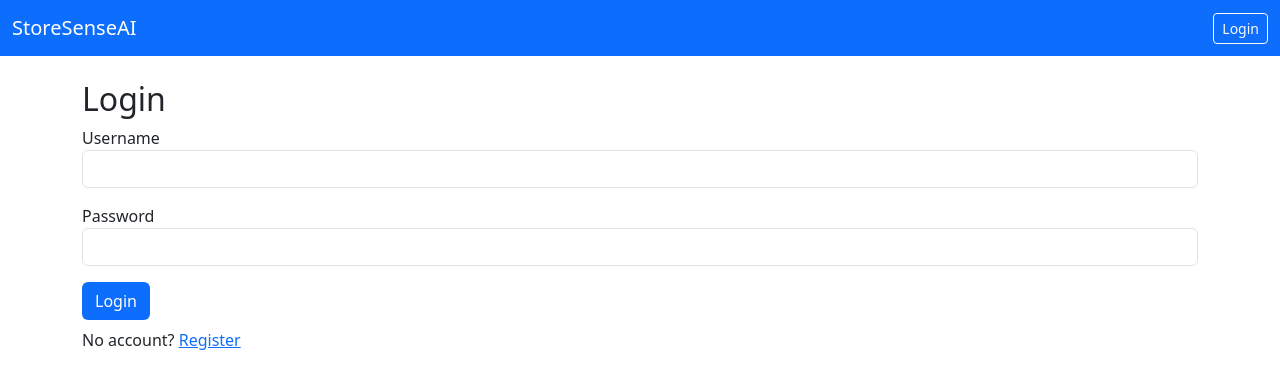
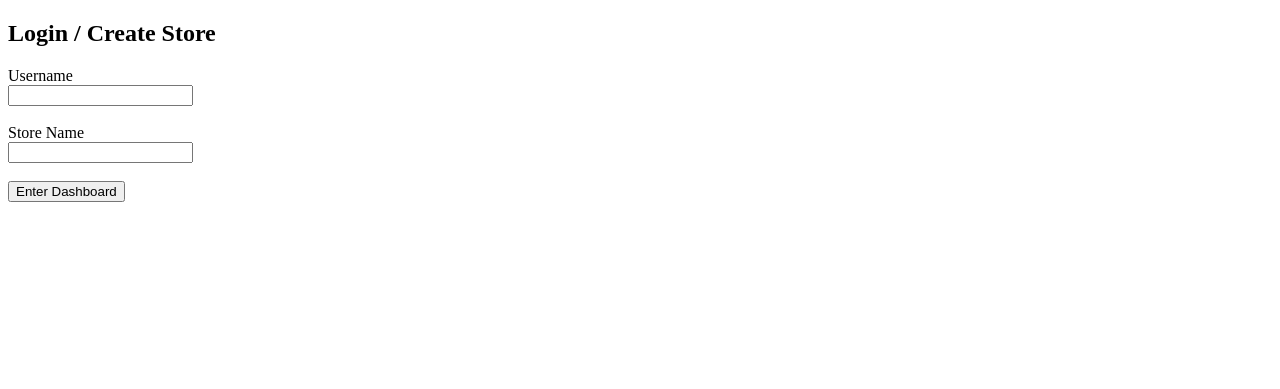
Before and after one commit to seedofgod1234/STORE_SENSE_AI, a Flask app: page /login in a window 1280 px wide. Shown: the top 389 px of the page. Run offline with Flask 3, Linux system fonts and the light colour scheme.

Commit message:
Fix login route mismatch

```diff
--- a/app.py
+++ b/app.py
@@ -6,125 +6,78 @@ from flask_login import (
     login_user,
     login_required,
     logout_user,
-    current_user
+    current_user,
 )
-from werkzeug.security import generate_password_hash, check_password_hash
-from datetime import datetime
 import os
 
-# -----------------------------
-# App Configuration
-# -----------------------------
 app = Flask(__name__)
-
-app.config["SECRET_KEY"] = os.environ.get("SECRET_KEY", "dev-secret-key")
-app.config["SQLALCHEMY_DATABASE_URI"] = os.environ.get(
-    "DATABASE_URL",
-    "sqlite:///storesense.db"
-)
+app.config["SECRET_KEY"] = "storesense-secret-key"
+app.config["SQLALCHEMY_DATABASE_URI"] = "sqlite:///storesense.db"
 app.config["SQLALCHEMY_TRACK_MODIFICATIONS"] = False
 
 db = SQLAlchemy(app)
 
-login_manager = LoginManager(app)
+login_manager = LoginManager()
 login_manager.login_view = "login"
+login_manager.init_app(app)
 
-# -----------------------------
-# Models
-# -----------------------------
+
+# =========================
+# MODELS
+# =========================
 class User(UserMixin, db.Model):
     id = db.Column(db.Integer, primary_key=True)
+    username = db.Column(db.String(150), unique=True, nullable=False)
     store_name = db.Column(db.String(150), nullable=False)
-    email = db.Column(db.String(150), unique=True, nullable=False)
-    password_hash = db.Column(db.String(255), nullable=False)
-    created_at = db.Column(db.DateTime, default=datetime.utcnow)
-
-    items = db.relationship("Item", backref="owner", lazy=True)
-
-    def set_password(self, password):
-        self.password_hash = generate_password_hash(password)
-
-    def check_password(self, password):
-        return check_password_hash(self.password_hash, password)
 
 
-class Item(db.Model):
-    id = db.Column(db.Integer, primary_key=True)
-    name = db.Column(db.String(150), nullable=False)
-    stock = db.Column(db.Integer, nullable=False)
-    daily_sales = db.Column(db.Integer, nullable=False)
-    created_at = db.Column(db.DateTime, default=datetime.utcnow)
-
-    user_id = db.Column(db.Integer, db.ForeignKey("user.id"), nullable=False)
-
-    @property
-    def days_to_sell_out(self):
-        if self.daily_sales <= 0:
-            return None
-        return self.stock // self.daily_sales
-
-    @property
-    def low_stock(self):
-        return self.stock <= self.daily_sales * 3
-
-
-# -----------------------------
-# Login Manager
-# -----------------------------
+# =========================
+# LOGIN MANAGER
+# =========================
 @login_manager.user_loader
 def load_user(user_id):
     return User.query.get(int(user_id))
 
 
-# -----------------------------
-# Routes
-# -----------------------------
+# =========================
+# ROUTES
+# =========================
 @app.route("/")
 def index():
-    if current_user.is_authenticated:
-        return redirect(url_for("dashboard"))
     return redirect(url_for("login"))
-
-
-@app.route("/register", methods=["GET", "POST"])
-def register():
-    if request.method == "POST":
-        store_name = request.form["store_name"]
-        email = request.form["email"]
-        password = request.form["password"]
-
-        if User.query.filter_by(email=email).first():
-            flash("Email already registered", "danger")
-            return redirect(url_for("register"))
-
-        user = User(store_name=store_name, email=email)
-        user.set_password(password)
-
-        db.session.add(user)
-        db.session.commit()
-
-        login_user(user)
-        return redirect(url_for("dashboard"))
-
-    return render_template("register.html")
 
 
 @app.route("/login", methods=["GET", "POST"])
 def login():
     if request.method == "POST":
-        email = request.form["email"]
-        password = request.form["password"]
+        username = request.form.get("username")
+        store_name = request.form.get("store_name")
 
-        user = User.query.filter_by(email=email).first()
+        if not username or not store_name:
+            flash("All fields are required", "danger")
+            return redirect(url_for("login"))
 
-        if not user or not user.check_password(password):
-            flash("Invalid email or password", "danger")
-            return redirect(url_for("login"))
+        user = User.query.filter_by(username=username).first()
+
+        if not user:
+            user = User(username=username, store_name=store_name)
+            db.session.add(user)
+            db.session.commit()
 
         login_user(user)
         return redirect(url_for("dashboard"))
 
     return render_template("login.html")
+
+
+@app.route("/dashboard")
+@login_required
+def dashboard():
+    return f"""
+    <h2>Welcome {current_user.username}</h2>
+    <p>Store: {current_user.store_name}</p>
+    <a href="{url_for('logout')}">Logout</a>
+    """
 
 
 @app.route("/logout")
@@ -134,67 +87,10 @@ def logout():
     return redirect(url_for("login"))
 
 
-@app.route("/dashboard")
-@login_required
-def dashboard():
-    search = request.args.get("q", "")
-
-    if search:
-        items = Item.query.filter(
-            Item.user_id == current_user.id,
-            Item.name.ilike(f"%{search}%")
-        ).all()
-    else:
-        items = Item.query.filter_by(user_id=current_user.id).all()
-
-    return render_template("dashboard.html", items=items, search=search)
-
-
-@app.route("/add-item", methods=["GET", "POST"])
-@login_required
-def add_item():
-    if request.method == "POST":
-        name = request.form["name"]
-        stock = int(request.form["stock"])
-        daily_sales = int(request.form["daily_sales"])
-
-        item = Item(
-            name=name,
-            stock=stock,
-            daily_sales=daily_sales,
-            owner=current_user
-        )
-
-        db.session.add(item)
-        db.session.commit()
-
-        return redirect(url_for("dashboard"))
-
-    return render_template("add_item.html")
-
-
-@app.route("/delete-item/<int:item_id>")
-@login_required
-def delete_item(item_id):
-    item = Item.query.get_or_404(item_id)
-
-    if item.user_id != current_user.id:
-        return redirect(url_for("dashboard"))
-
-    db.session.delete(item)
-    db.session.commit()
-    return redirect(url_for("dashboard"))
-
-
-# -----------------------------
-# Database Init (SAFE FOR FLASK 3)
-# -----------------------------
-with app.app_context():
-    db.create_all()
-
-
-# -----------------------------
-# Local Run
-# -----------------------------
+# =========================
+# DB INIT (SAFE)
+# =========================
 if __name__ == "__main__":
+    with app.app_context():
+        db.create_all()
     app.run(debug=True)
--- a/templates/login.html
+++ b/templates/login.html
@@ -1,10 +1,38 @@
-{% extends "base.html" %}
-{% block content %}
-<h2>Login</h2>
-<form method="POST">
-  <div class="mb-3"><label>Username</label><input class="form-control" name="username" required></div>
-  <div class="mb-3"><label>Password</label><input type="password" class="form-control" name="password" required></div>
-  <button class="btn btn-add">Login</button>
-</form>
-<p class="mt-2">No account? <a href="{{ url_for('register') }}">Register</a></p>
-{% endblock %}
+<!DOCTYPE html>
+<html lang="en">
+<head>
+    <meta charset="UTF-8">
+    <title>StoreSense AI – Login</title>
+</head>
+<body>
+    <h2>Login / Create Store</h2>
+
+    <form method="POST" action="{{ url_for('login') }}">
+        <div>
+            <label>Username</label><br>
+            <input type="text" name="username" required>
+        </div>
+
+        <br>
+
+        <div>
+            <label>Store Name</label><br>
+            <input type="text" name="store_name" required>
+        </div>
+
+        <br>
+
+        <button type="submit">Enter Dashboard</button>
+    </form>
+
+    {% with messages = get_flashed_messages(with_categories=true) %}
+      {% if messages %}
+        <ul>
+          {% for category, message in messages %}
+            <li><strong>{{ message }}</strong></li>
+          {% endfor %}
+        </ul>
+      {% endif %}
+    {% endwith %}
+</body>
+</html>
```
